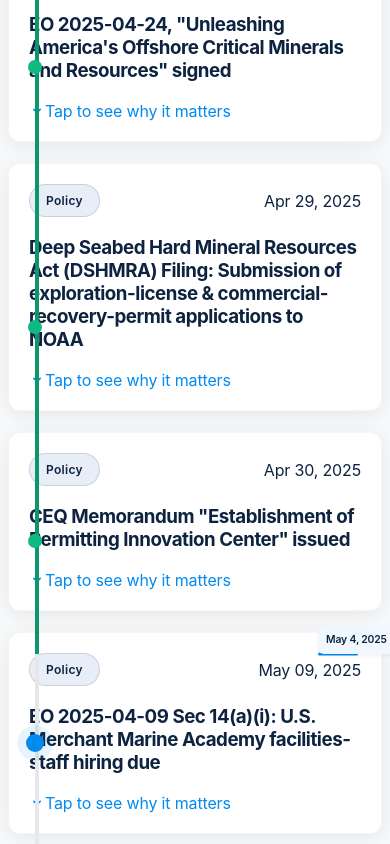
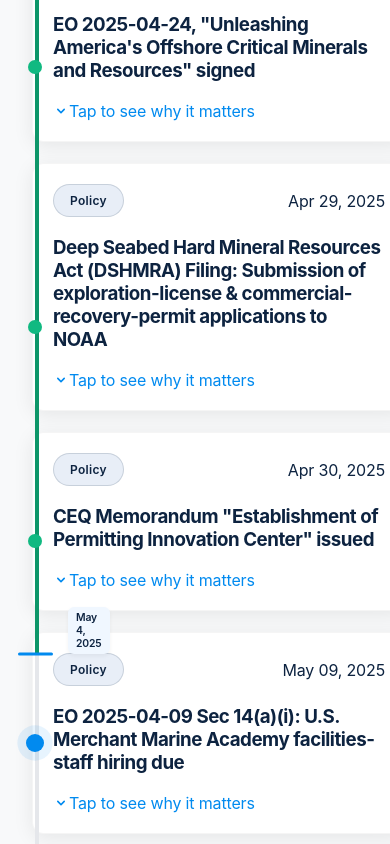
Before and after one commit to brandonlipman216/TMC-timeline-webapp, a Next.js app: page / in a window 390 px wide. Shown: the part 1156-2000 px from the top of the page. Built offline with nearby package versions, Linux system fonts and the light colour scheme.

Commit message:
Improve mobile timeline layout and fix responsive issues

```diff
--- a/src/app/globals.css
+++ b/src/app/globals.css
@@ -258,7 +258,6 @@
     height: 18px;
   }
 
-/* Adjust timeline lines for mobile */
   /* Adjust timeline lines for mobile */
   .timeline-line,
   .timeline-line-past {
@@ -267,21 +266,23 @@
 
   /* Adjust current date indicator for mobile */
   .current-date-indicator {
-    le10pxt: 10px;
-    widt5: 35px;
+    left: 10px;
+    width: 35px;
   }
 
   .current-date-label {
     font-size: 0.65rem;
-    padding: 8px 8px;
+    padding: 4px 8px;
     right: auto;
-    le50: 50px;
-    max-widt2: 120px;
+    left: 50px;
+    max-width: 120px;
+    white-space: normal;
   }
 
   /* Make cards more compact on mobile */
   .flip-card {
     margin-bottom: 4rem;
+    margin-left: 24px; /* Add margin from timeline */
   }
 
   .flip-card-front,
--- a/src/components/Timeline.tsx
+++ b/src/components/Timeline.tsx
@@ -108,7 +108,7 @@
   }, [pendingEventIndex]);
 
   return (
-    <div className="container mx-auto px-6 py-8">
+    <div className="container mx-auto px-4 md:px-6 py-8">
       <div className="text-center mb-12">
         <h1 className="text-3xl font-bold text-gray-800 mb-2">
           The Metals Company
@@ -120,10 +120,7 @@
 
       <div className="max-w-2xl mx-auto">
         {/* The timeline line is now positioned relative to this container */}
-        <div
-          ref={timelineRef}
-          className="relative py-8 overflow-visible pl-8 sm:pl-10 md:pl-12 lg:pl-14"
-        >
+        <div ref={timelineRef} className="relative py-8 overflow-visible pl-0 md:pl-0">
           {/* Continuous timeline line that spans the entire container */}
           <div className="timeline-line" ref={timelineLineRef}></div>
 
--- a/src/components/TimelineCard.tsx
+++ b/src/components/TimelineCard.tsx
@@ -65,10 +65,10 @@
       <div className="timeline-line"></div>
       <div className={`timeline-dot ${isPending ? 'current' : isPast ? 'past' : ''}`}></div>
 
-      {/* mobile ml-0, desktop md:ml-12 */}
-      <div className="ml-0 md:ml-12">
+      {/* Card container with flip functionality */}
+      <div className="ml-12 md:ml-40 sm:ml-20"> {/* Increased margins for better mobile spacing */}
         <div
-          className="flip-card cursor-pointer max-w-full sm:max-w-md lg:max-w-lg"
+          className="flip-card cursor-pointer"
           onClick={() => setIsFlipped(!isFlipped)}
           style={containerHeight ? { minHeight: `${containerHeight}px` } : {}}
         >
```
